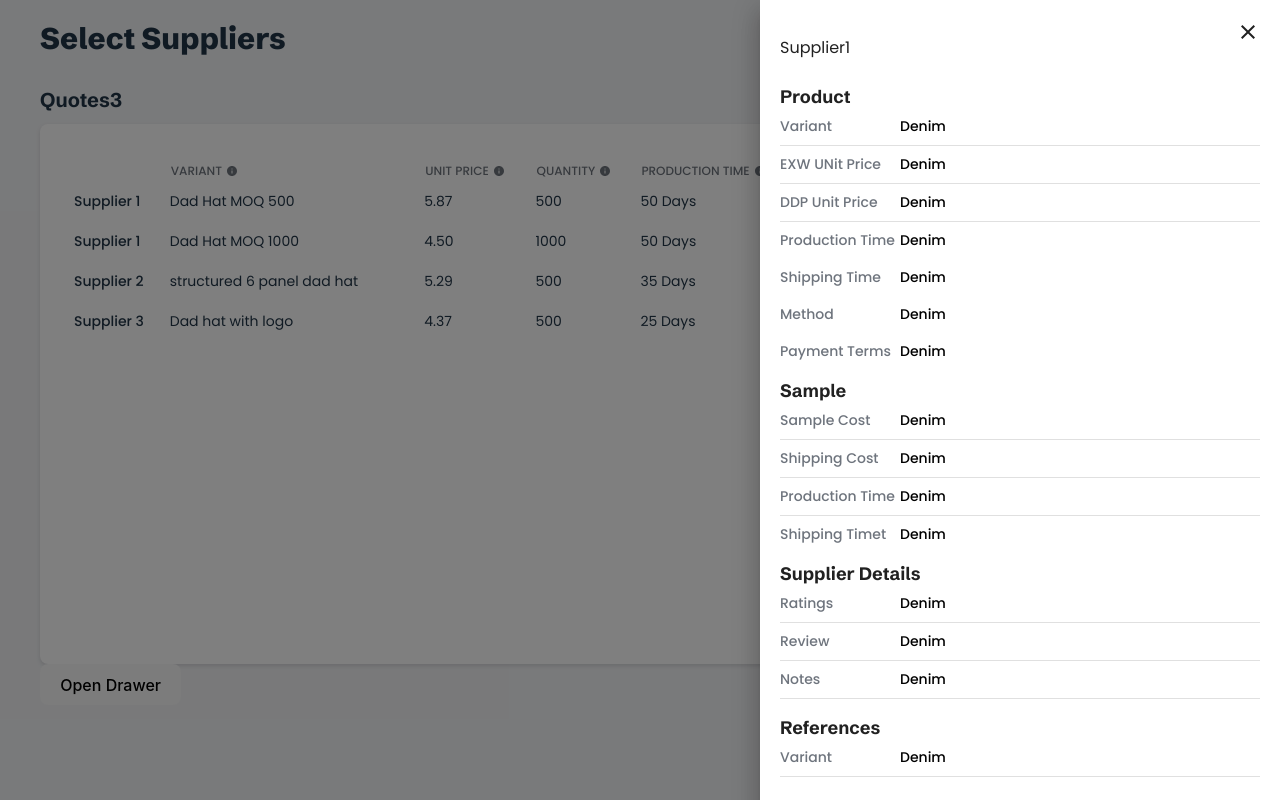
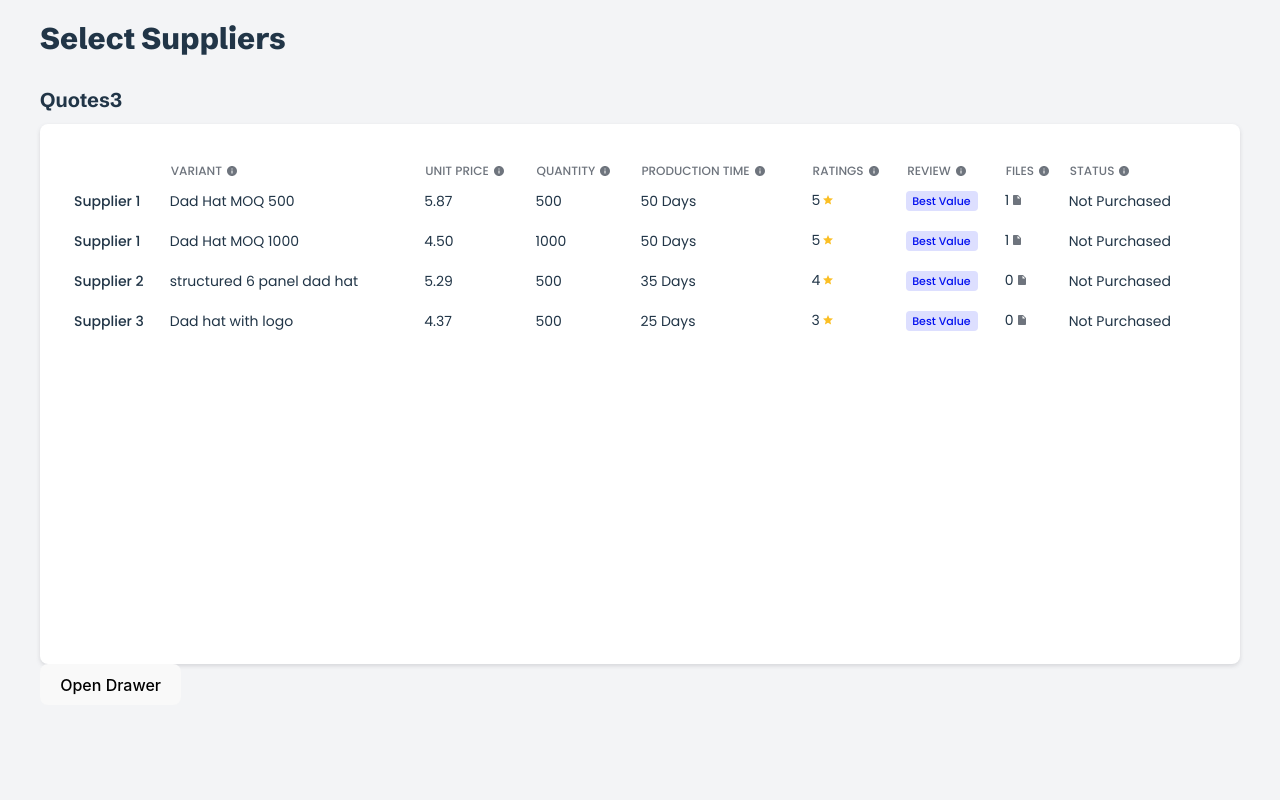
Before and after one commit to mfreemon/cavela, a React (Vite) app in the folder frontend/: page / in a window 1280 px wide. Built offline with nearby package versions, Linux system fonts and the light colour scheme.

Commit message:
data loading into drawer comp

```diff
--- a/frontend/src/components/CavTable/CavTable.jsx
+++ b/frontend/src/components/CavTable/CavTable.jsx
@@ -1,106 +1,26 @@
-// import * as React from 'react';
-// import Table from '@mui/material/Table';
-// import TableBody from '@mui/material/TableBody';
-// import TableCell from '@mui/material/TableCell';
-// import TableContainer from '@mui/material/TableContainer';
-// import TableHead from '@mui/material/TableHead';
-// import TableRow from '@mui/material/TableRow';
-// import Paper from '@mui/material/Paper';
-
-// const rows = [
-//   {name: 'Frozen yoghurt', calories: 159, fat: 6.0, carbs: 24, protein: 4.0},
-//   {name: 'Ice cream sandwich', calories: 237, fat: 9.0, carbs: 37, protein:4.3},
-//   {name: 'Eclair', calories: 262, fat: 16.0, carbs: 24, protein: 6.0},
-//   {name: 'Cupcake', calories: 305, fat: 3.7, carbs: 67, protein: 4.3},
-//   {name: 'Gingerbread', calories: 356, fat: 16.0, carbs: 49, protein: 3.9},
-//   {name: 'Frozen yoghurt', calories: 159, fat: 6.0, carbs: 24, protein: 4.0},
-//   {name: 'Ice cream sandwich', calories: 237, fat: 9.0, carbs: 37, protein:4.3},
-//   {name: 'Eclair', calories: 262, fat: 16.0, carbs: 24, protein: 6.0},
-//   {name: 'Cupcake', calories: 305, fat: 3.7, carbs: 67, protein: 4.3},
-//   {name: 'Gingerbread', calories: 356, fat: 16.0, carbs: 49, protein: 3.9},
-// ];
-
-// const columnNames = ['VARIANT', 'UNIT PRICE', 'QUANTITY', 'PRODUCTION TIME', 'RATINGS', 'REVIEW', 'FILES', 'STATUS']
-
-// const CavTable = () => {
-//   return (
-//     <TableContainer component={Paper}>
-//       <Table sx={{ minWidth: 650,  }} aria-label="simple table">
-//         <TableHead>
-//           <TableRow>
-//             <TableCell></TableCell>
-//             <TableCell className='base-test' align="right">VARIANT</TableCell>
-//             <TableCell className='base-test' align="right">UNIT PRICE</TableCell>
-//             <TableCell className='base-test' align="right">QUANTITY</TableCell>
-//             <TableCell className='base-test' align="right">PRODUCTION TIME</TableCell>
-//             <TableCell className='base-test' align="right">RATINGS</TableCell>
-//             <TableCell className='base-test' align="right">CAVELA REVIEW</TableCell>
-//             <TableCell className='base-test' align="right">FILES</TableCell>
-//             <TableCell className='base-test' align="right">STATUS</TableCell>
-//           </TableRow>
-//         </TableHead>
-//         <TableBody>
-//           {rows.map((row) => (
-//             <TableRow
-//               key={row.name}
-//               sx={{ '&:last-child td, &:last-child th': { border: 0 } }}
-//             >
-//               <TableCell component="th" scope="row">
-//                 {row.name}
-//               </TableCell>
-//               <TableCell sx={{ borderBottom: "none" }} align="right">{row.calories}</TableCell>
-//               <TableCell sx={{ borderBottom: "none" }} align="right">{row.fat}</TableCell>
-//               <TableCell align="right">{row.carbs}</TableCell>
-//               <TableCell align="right">{row.protein}</TableCell>
-//               <TableCell align="right">{row.calories}</TableCell>
-//               <TableCell align="right">{row.fat}</TableCell>
-//               <TableCell align="right">{row.carbs}</TableCell>
-//               <TableCell align="right">{row.protein}</TableCell>
-//             </TableRow>
-//           ))}
-//         </TableBody>
-//       </Table>
-//     </TableContainer>
-//   )
-// }
-
-// export default CavTable;
 
 import InfoIcon from '@mui/icons-material/Info';
 import InsertDriveFileIcon from '@mui/icons-material/InsertDriveFile';
 import StarIcon from '@mui/icons-material/Star';
 import './table.scss';
 
-const rows = [
-  { name: "Frozen yoghurt", calories: 159, fat: 6.0, carbs: 24, protein: 4.0 },
-  { name: "Ice cream sandwich", calories: 237, fat: 9.0, carbs: 37, protein: 4.3 },
-  { name: "Eclair", calories: 262, fat: 16.0, carbs: 24, protein: 6.0 },
-  { name: "Cupcake", calories: 305, fat: 3.7, carbs: 67, protein: 4.3 },
-  { name: "Gingerbread", calories: 356, fat: 16.0, carbs: 49, protein: 3.9 },
-  { name: "Frozen yoghurt", calories: 159, fat: 6.0, carbs: 24, protein: 4.0 },
-  { name: "Ice cream sandwich", calories: 237, fat: 9.0, carbs: 37, protein: 4.3 },
-  { name: "Eclair", calories: 262, fat: 16.0, carbs: 24, protein: 6.0 },
-  { name: "Cupcake", calories: 305, fat: 3.7, carbs: 67, protein: 4.3 },
-  { name: "Gingerbread", calories: 356, fat: 16.0, carbs: 49, protein: 3.9 },
-];
-
 const columnNames = ["", 'VARIANT', 'UNIT PRICE', 'QUANTITY', 'PRODUCTION TIME', 'RATINGS', 'REVIEW', 'FILES', 'STATUS']
 
-const CavTable = ({data}) => {
+const CavTable = ({data, selectSupplier}) => {
   return (
     <div>
       <table className="table">
         <thead>
           <tr>
-            {columnNames.map((col, index) => (
-              <th key={index}>{col}{index !== 0 ? <InfoIcon/> : null}</th>
+            {columnNames.map((col, i) => (
+              <th key={i}>{col}{i!== 0 ? <InfoIcon/> : null}</th>
             ))}
           </tr>
         </thead>
         <tbody>
           {data.map((supplierData, index) => (
-            supplierData.product_quotes.map((quote, qIndex) => (
-            <tr key={index}>
+            supplierData.product_quotes.map((quote, q) => (
+            <tr key={index} onClick={() => selectSupplier(supplierData, quote.id)}>
               <td className='supplier'>{supplierData.supplier.supplier_cloak}</td>
               <td>{quote.product_name}</td>
               <td>{quote.exw_unit_price_marked_up}</td>
--- a/frontend/src/components/Dashboard/Dashboard.jsx
+++ b/frontend/src/components/Dashboard/Dashboard.jsx
@@ -9,6 +9,7 @@ import quotes from '../../assets/quotes.json'
 const Dashboard = () => {
   const [drawerOpen, setOpenDrawer] = useState(false);
   const [quoteData, setQuoteData] = useState([]);
+  const [supplierData, setSupplier] = useState({});
 
   useEffect(() => {
     const fetchData = async () => {
@@ -20,14 +21,25 @@ const Dashboard = () => {
     fetchData();
   },[])
 
+  const handleSupplier = (ven, id) => {
+    console.log(ven, id);
+    const findItem = ven.product_quotes.find(item => item.id == id);
+    setSupplier({supplier: ven, item: findItem});
+  }
+
+  console.log(supplierData)
   return (
     <div className="dashboard">
-      <DrawerRight openDrawer={true} closeDrawer={() => setOpenDrawer(false)} />
+      <DrawerRight
+        openDrawer={drawerOpen}
+        closeDrawer={() => setOpenDrawer(false)}
+        drawerData={supplierData}
+      />
       <h1>Select Suppliers</h1>
       <h2>Quotes{3}</h2>
       <DashBlock>
         {quoteData.length > 1 && (
-          <CavTable data={quoteData}/>
+          <CavTable data={quoteData} selectSupplier={handleSupplier}/>
         )}
       </DashBlock>
       <button className="btn" onClick={() => setOpenDrawer(true)}>Open Drawer</button>
--- a/frontend/src/components/Drawer/DrawerRight.jsx
+++ b/frontend/src/components/Drawer/DrawerRight.jsx
@@ -1,17 +1,20 @@
 import React from "react";
-import {Drawer, IconButton} from '@mui/material';
+import {Drawer} from '@mui/material';
 import CloseIcon from '@mui/icons-material/Close';
 import DrawerList from "../DrawerList/DrawerList";
 import './drawer.scss';
 
-const DrawerRight = ({ closeDrawer, openDrawer }) => {
+const DrawerRight = ({ closeDrawer, openDrawer, drawerData }) => {
+  console.log(drawerData)
   return (
     <Drawer className="drawer" anchor="right" open={openDrawer}>
       <div className="closeX">
         <p className="base-text">Supplier1</p>
         <CloseIcon onClick={closeDrawer}/>
       </div>
-      <DrawerList/>
+      {drawerData && (
+        <DrawerList data={drawerData}/>
+      )}
     </Drawer>
   )
 }
--- a/frontend/src/components/Drawer/drawer.scss
+++ b/frontend/src/components/Drawer/drawer.scss
@@ -10,6 +10,10 @@
     flex-direction: row;
     justify-content: space-between;
     margin-bottom: 10px;
+
+    svg {
+      cursor: pointer;
+    }
   }
   .inner {
     background-color: colors.$background-purp;
--- a/frontend/src/components/DrawerList/DrawerList.jsx
+++ b/frontend/src/components/DrawerList/DrawerList.jsx
@@ -3,64 +3,68 @@ import List from '@mui/material/List';
 import ListItem from '@mui/material/ListItem';
 import ListItemText from '@mui/material/ListItemText';
 import Divider from '@mui/material/Divider';
+import InfoIcon from '@mui/icons-material/Info';
+
 import './drawerlist.scss';
 
 const style = {
   py: 0,
   width: '100%',
-  // borderRadius: 2,
-  // border: '1px solid',
   borderColor: 'divider',
-  // backgroundColor: 'background.paper',
 };
 
-const DrawerList = ()  => {
+const DrawerList = ({data})  => {
+  console.log(data)
   return (
     <div className="drawer-list">
       <List sx={style}>
         <h3>Product</h3>
         <ListItem>
-          <span>Variant</span>
-          <span>Denim</span>
+          <span>Variant<InfoIcon/></span>
+          <span>{data.item.product_name}</span>
         </ListItem>
         <Divider variant="middle" component="li" />
         <ListItem>
-          <span>EXW UNit Price</span>
-          <span>Denim</span>
+          <span>EXW UNit Price<InfoIcon/></span>
+          <span>${data.item.exw_unit_price_marked_up}</span>
         </ListItem>
         <Divider variant="middle" component="li" />
         <ListItem>
-          <span>DDP Unit Price</span>
-          <span>Denim</span>
+          <span>DDP Unit Price<InfoIcon/></span>
+          <span>From ${data.item.ddp_unit_price_marked_up}</span>
+        </ListItem>
+        <ListItem>
+          <span>Quantity</span>
+          <span>{data.item.quantity}</span>
         </ListItem>
         <Divider variant="middle" component="li" />
         <ListItem>
-          <span>Production Time</span>
-          <span>Denim</span>
+          <span>Production Time<InfoIcon/></span>
+          <span>{data.item.production_time_days} Days</span>
         </ListItem>
         <ListItem>
-          <span>Shipping Time</span>
-          <span>Denim</span>
+          <span>Shipping Time<InfoIcon/></span>
+          <span>{data.item.shipping_time_days} Days</span>
         </ListItem>
         <ListItem>
-          <span>Method</span>
-          <span>Denim</span>
+          <span>Method<InfoIcon/></span>
+          <span>Air</span>
         </ListItem>
         <ListItem>
           <span>Payment Terms</span>
-          <span>Denim</span>
+          <span>50% upfront, %50 after reception</span>
         </ListItem>
       </List>
       <List sx={style}>
         <h3>Sample</h3>
         <ListItem>
-          <span>Sample Cost</span>
-          <span>Denim</span>
+          <span>Sample Cost<InfoIcon/></span>
+          <span>{data.item.sample_cost_marked_up}</span>
         </ListItem>
         <Divider variant="middle" component="li" />
         <ListItem>
-          <span>Shipping Cost</span>
-          <span>Denim</span>
+          <span>Shipping Cost<InfoIcon/></span>
+          <span>{data.item.sample_shipping_cost_marked_up}</span>
         </ListItem>
         <Divider variant="middle" component="li" />
         <ListItem>
@@ -70,32 +74,32 @@ const DrawerList = ()  => {
         <Divider variant="middle" component="li" />
         <ListItem>
           <span>Shipping Timet</span>
-          <span>Denim</span>
+          <span>{data.item.sample_production_time_days}</span>
         </ListItem>
       </List>
       <List sx={style}>
         <h3>Supplier Details</h3>
         <ListItem>
-          <span>Ratings</span>
-          <span>Denim</span>
+          <span>Ratings<InfoIcon/></span>
+          <span>{data.supplier.supplier.average_score}</span>
         </ListItem>
         <Divider variant="middle" component="li" />
         <ListItem>
-          <span>Review</span>
-          <span>Denim</span>
+          <span>Review<InfoIcon/></span>
+          <span>N/A</span>
         </ListItem>
         <Divider variant="middle" component="li" />
         <ListItem>
           <span>Notes</span>
-          <span>Denim</span>
+          <span></span>
         </ListItem>
         <Divider variant="middle" component="li" />
        </List>
        <List>
         <h3>References</h3>
         <ListItem>
-          <span>Variant</span>
-          <span>Denim</span>
+          <span>Files</span>
+          <span></span>
         </ListItem>
         <Divider variant="middle" component="li" />
       </List>
--- a/frontend/src/components/DrawerList/drawerlist.scss
+++ b/frontend/src/components/DrawerList/drawerlist.scss
@@ -10,6 +10,12 @@
     padding-left: 0;
     margin-left: 0;
     margin-right: 0;
+    svg {
+      display: inline-block;
+      width: 12px;
+      vertical-align: middle;
+      padding: 0 0 2px 2px;
+    }
   }
   li > span:nth-child(1) {
     min-width: 120px;
```
